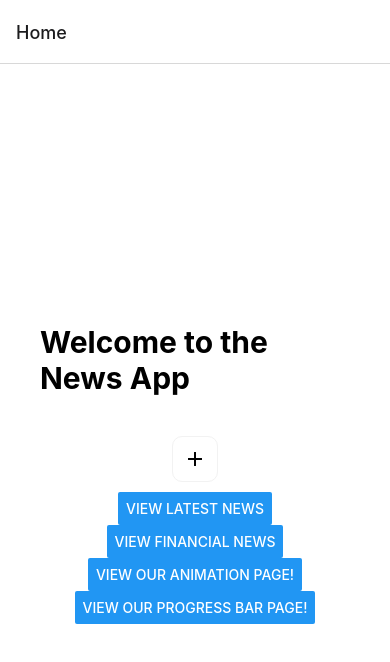
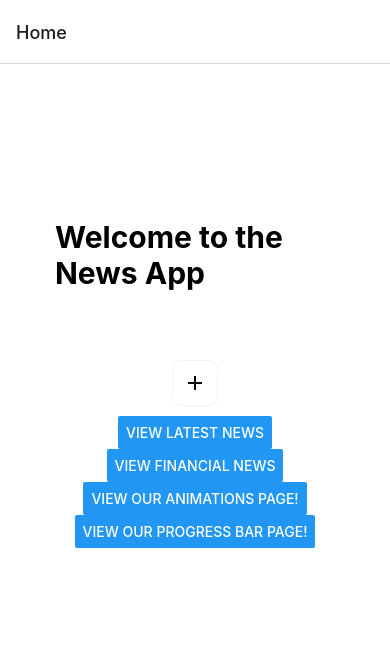
Before and after one commit to SebastianMuzalewski/NewsApp, a React Native app: screen /Home in a window 390 px wide. Shown: the top 662 px of the page. Built offline with nearby package versions, Linux system fonts and the light colour scheme.

Commit message:
New Animations!

```diff
--- a/components/Animations.js
+++ b/components/Animations.js
@@ -1,7 +1,6 @@
 /* @Page: 5 | Animations Page
  * Breifing: This component is used to render animations page of the application.
  * Animation01: Spinning Logo | Status: Complete | Purpose: To show our offical logo
- * Animation02: Rising Text | Status : Incomplete | Purpose: NA
  * Animation03:
  */
 
@@ -37,7 +36,7 @@ return (
          style={{
          transform: [{rotate}]
          }}>
-           <Image source={require('../assets/Logo.png')} style={{ alignSelf: "center"}}/>
+           <Image source={require('../assets/logo.png')} style={{ alignSelf: "center"}}/>
        </Animated.View>
   </View>
  )
--- a/components/FinancialNews.js
+++ b/components/FinancialNews.js
@@ -1,28 +1,60 @@
 /* @Page: 4 | Financial News
  * Breifing: Component is used to render financialNews api page of the application.
  * API01: View news from api | Status: Not Implemented | Purpose: To show a list of news apis
- *
+ * Animation03:
  */
 
 import React from 'react'
-import { StyleSheet, Text, View, Button} from 'react-native';
-import {FlatList,ActivityIndicator} from 'react-native';
-import {useState, useEffect} from 'react';
+import { StyleSheet, Text, View, Button, Animated, Easing, useNativeDriver} from 'react-native';
+import {FlatList, ActivityIndicator} from 'react-native';
+import {useState, useEffect, useRef} from 'react';
 
-import Animations from './Animations';
+import Search from "./Search"
 
 function FinancialNews({navigation}) {
-    return (
-     <View>
-        <Text>Test.</Text>
-        <Button title="Next Page" onPress={() => navigation.navigate("Animations")}></Button>
-     </View>
-    )
+  const translation = useRef(
+    new Animated.ValueXY({ x: 0, y: 0 })
+  ).current;
+  useEffect(() => {
+    Animated.sequence([
+      Animated.spring(translation.x, {
+        toValue: -100,
+        useNativeDriver: true,
+      }),
+      Animated.parallel([
+        Animated.spring(translation.x, {
+          toValue: -100,
+          useNativeDriver: true,
+        }),
+        Animated.spring(translation.x, {
+          toValue: 100,
+          useNativeDriver: true,
+        }),
+      ]),
+      Animated.spring(translation.x, {
+        toValue: 0,
+        useNativeDriver: true,
+      }),
+    ]).start();
+  }, []);
+
+  return (
+    <View style={styles.container}>
+      <Animated.View style={{ transform: [{translateX: translation.x }]}}>
+          <Text>This will be the serach bar</Text>
+      </Animated.View>
+    </View>
+
+  )
   }
 
-
-
-const styles = StyleSheet.create({
-})
+  const styles = StyleSheet.create({
+    container: {
+      backgroundColor: '#CF1D4',
+      flex: 1,
+      backgroundColor: 'white',
+      alignItems: 'center',
+      justifyContent: 'center',
+  }})
 
 export default FinancialNews
--- a/components/Home.js
+++ b/components/Home.js
@@ -1,9 +1,10 @@
 /* @Page: 1 | Home Page
  * Breifing: Component is used to render home page of the application.
+ * Animation02: Falling title text | Status : Complete | Purpose: When the app runs for the first
+ * time text will fall down from the top of the screen
 
 
-
-  This home page will focus on ourr ability to demonstrate navigation between pages, and using
+  This home page will focus on our ability to demonstrate navigation between pages, and using
   the Modal component, Pressable component will also be incorporated into this section.
 
  */
@@ -14,7 +15,7 @@ import ViewLatest from './ViewLatest';
 import { NavigationContainer } from '@react-navigation/native';
 
 import React from 'react';
-import { StyleSheet, Text, View, TextInput, Button, Modal } from 'react-native';
+import { StyleSheet, Text, View, Easing, Button, Modal, Animated } from 'react-native';
 // our components imported above.
 import { Alert } from 'react-native';
 import { Pressable } from 'react-native';
@@ -25,14 +26,30 @@ import { useState } from 'react';
 import { MaterialIcons } from '@expo/vector-icons';
 // Just a package that was founded which has icons we can use, if needed.
 
+import { useRef, useEffect } from 'react';
+// Used for animationss
+
 function Home({ navigation }) {
   // a state will need to be tracking our modal.
   const [modalOpen, setModalOpen] = useState(false);
 
+  const ddS = useRef(new Animated.ValueXY({ x: 0, y: 0 })).current;
+
+  useEffect(() => {
+    Animated.timing(ddS, {easing: Easing.bounce,toValue: 100,duration: 2000,}).start();
+  });
+
   return (
     <View style={styles.container}>
+      <Animated.View
+        style={{
+          position: 'absolute',
+          top: ddS.x,
+          backgroundColor: 'greyy',
+          margin: 15
+        }}>
       <Text style={styles.text}>Welcome to the News App</Text>
-
+      </Animated.View>
       <Modal
         visible={modalOpen}
         animationType="fade"
@@ -73,8 +90,8 @@ function Home({ navigation }) {
       ></Button>
 
       <Button
-        title="View our animation page!"
-        onPress={() => navigation.navigate('Animation')}
+        title="View our animations page!"
+        onPress={() => navigation.navigate('Animations')}
         styles={styles.button}
       >
       </Button>
--- a/components/Search.js
+++ b/components/Search.js
@@ -4,53 +4,16 @@
  *
  */
 
-import ViewLatest from './ViewLatest';
+import React from 'react'
+import { StyleSheet, Text, View, TextInput, Button} from 'react-native'
 
-import React from 'react'
-import { StyleSheet, Text, View, TextInput, Button, Animated, Easing} from 'react-native';
-import { useRef, useEffect } from 'react';
+function Search({navigation}) {
 
-function DelayedOutro(){
-  const delayedA = useRef(new Animated.ValueXY({ x: 0, y: 0 })).current;
-
-  const delayedB = useRef(new Animated.ValueXY({ x: 50, y: 50 })).current;
-
-  useEffect(() => {
-    Animated.sequence([
-      Animated.timing(delayedA, {
-        easing: Easing.bounce,
-        toValue: 400,
-        duration: 5000,
-    }),
-      Animated.delay(1500),
-      Animated.timing(delayedB, {
-        toValue: 400,
-        duration: 5000,
-    })
-    ]).start()
-  });
-
-  return(
-    <Animated.View style={{
-      top: delayedA.x,
-      position: 'absolute',
-      alignItems: 'center', justifyContent: 'center'}}>
-      <Text>I am Delayed!</Text>
-    </Animated.View>
+  return (
+    <View>
+        <Text>Search page to render search bar.</Text>
+    </View>
   )
 }
 
-function Search({navigation}) {
-  return (
-      <View>
-        <Text>Search page to render search bar.</Text>
-        <Animated.View>
-          <DelayedOutro/>
-        </Animated.View>
-        <Button title="Next Page" onPress={() => navigation.navigate("ViewLatest")}></Button>
-      </View>
-  )
-
-}
-
 export default Search
```
